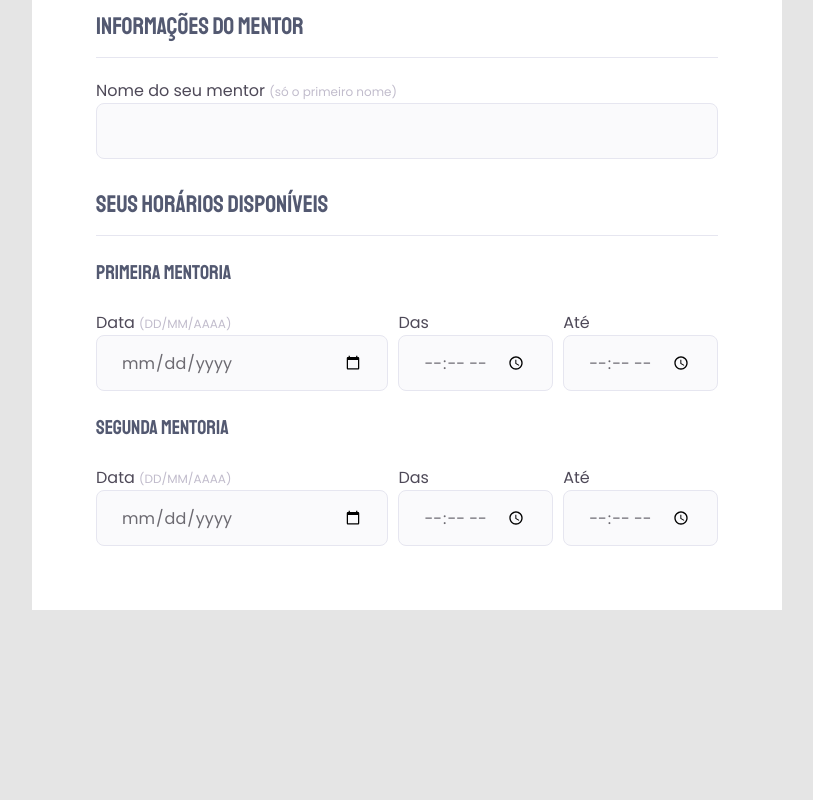
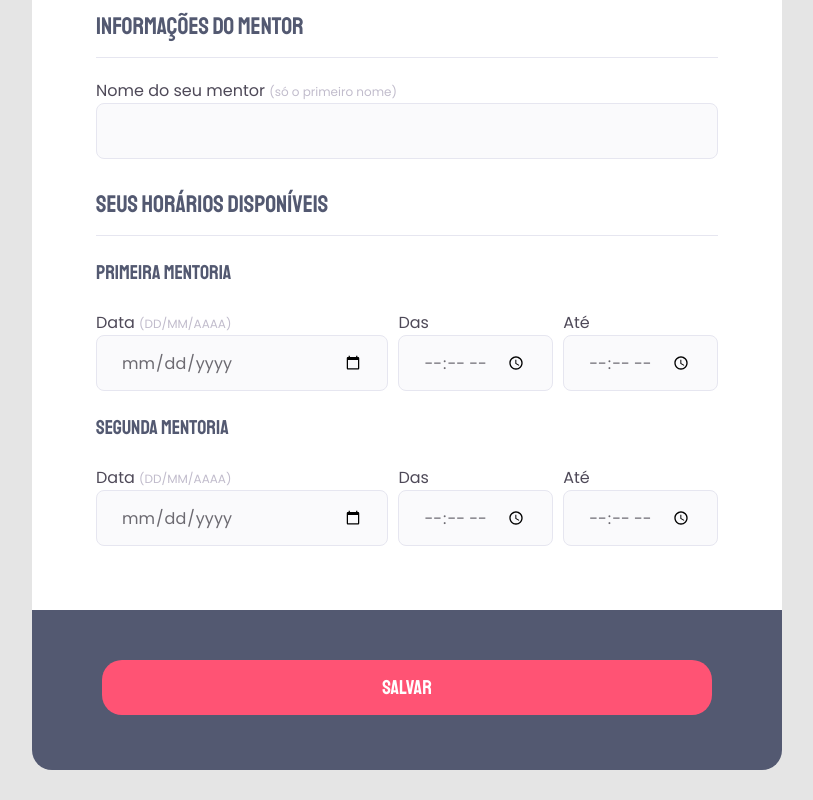
Before and after one commit to marcoantoniofranco/form-project1, a plain HTML site: page index.html in a window 1280 px wide. Shown: the part 702-1502 px from the top of the page, without its empty margins (233-1046 px from the left). Before the commit the page ends 1312 px from the top, so only its background shows below. Drawn offline with Linux system fonts and the light colour scheme.

Commit message:
feat: add button

```diff
--- a/index.html
+++ b/index.html
@@ -23,7 +23,7 @@
           agendar a sua mentoria
         </p>
       </header>
-      <form>
+      <form id="my-form">
         <fieldset>
           <div class="fieldset-wrapper">
             <legend>Informações pessoais</legend>
@@ -123,6 +123,9 @@
           </div>
         </fieldset>
       </form>
+      <footer>
+        <button form="my-form">Salvar</button>
+      </footer>
     </div>
   </body>
 </html>
--- a/style.css
+++ b/style.css
@@ -18,6 +18,7 @@
 
 body {
   background: var(--cor-cinza-claro);
+  padding-bottom: 30px;
 }
 
 body,
@@ -148,3 +149,31 @@ fieldset legend {
   line-height: 20px;
   color: #c1bccc;
 }
+
+footer {
+  height: 160px;
+  background: #535971;
+
+  display: flex;
+  flex-direction: column;
+
+  padding: 50px 70px;
+
+  border-radius: 0 0 20px 20px;
+}
+
+footer button {
+  font-family: var(--font-secundaria);
+  font-size: 2rem;
+  color: var(--cor-branca);
+  height: 55px;
+  border-radius: 20px;
+  background: #ff5374;
+  transition: background 0.3s;
+
+  border: none;
+}
+
+footer button:hover {
+  background: #dd4362;
+}
```
